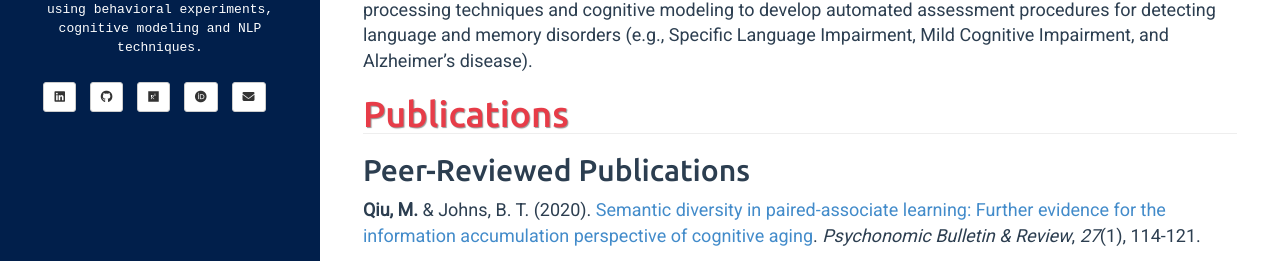
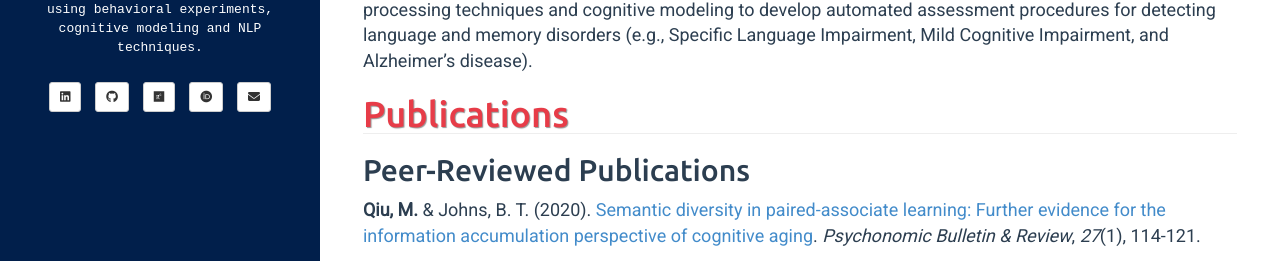
Before and after one commit to mengyangq/mengyangq.github.io, a Jekyll site: the page built from index.html, in a window 1280 px wide. Shown: the part 325-586 px from the top of the page. Built offline with Jekyll 4.4.1, drawn with Linux system fonts in a browser that asks for light colours; nearby versions of some CDN libraries.

Commit message:
Update sidebar.html

```diff
--- a/_includes/sidebar.html
+++ b/_includes/sidebar.html
@@ -19,7 +19,7 @@
 	techniques.
 </div>
 
-<div id="contact-list">
+<div id="contact-list" class="text-center">
 	<!--<ul class="list-unstyled list-inline">
 		<li>
 			<a class="btn btn-default btn-sm" href="https://github.com/mengyangq">
```
